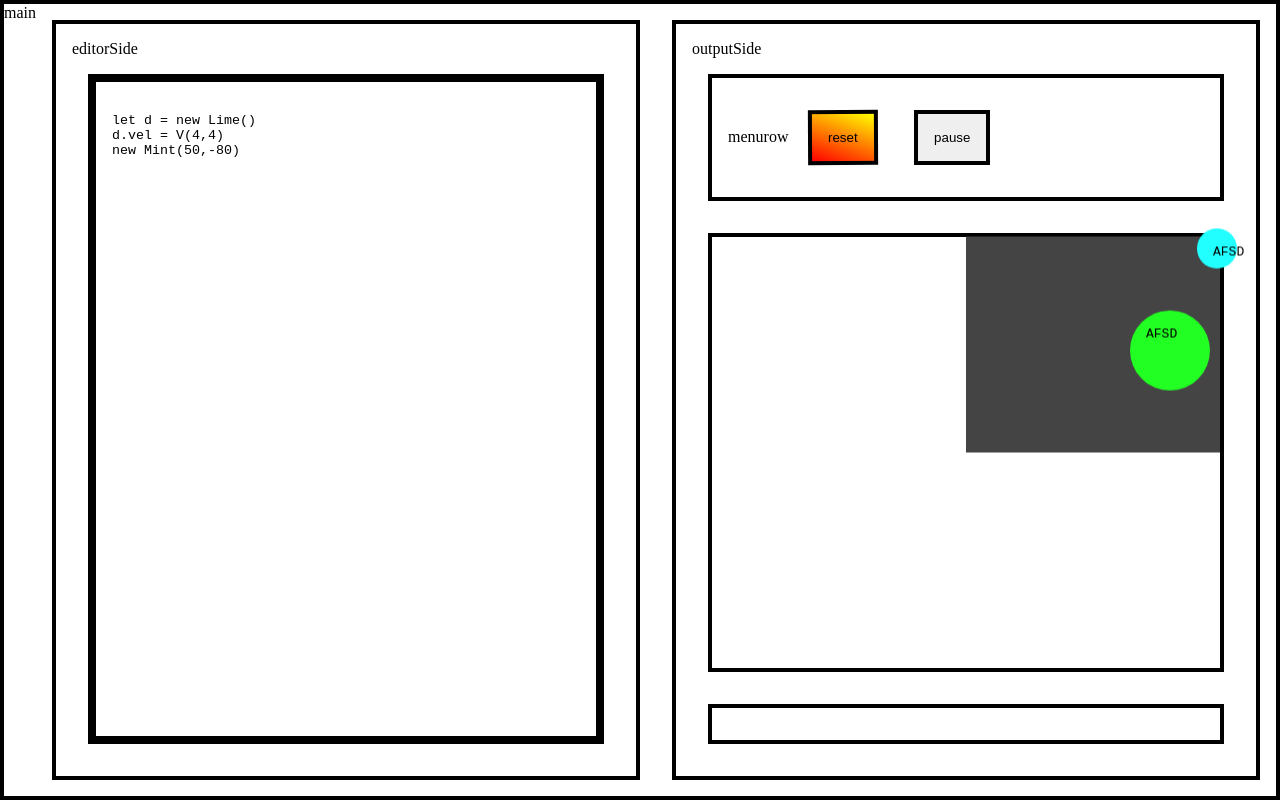
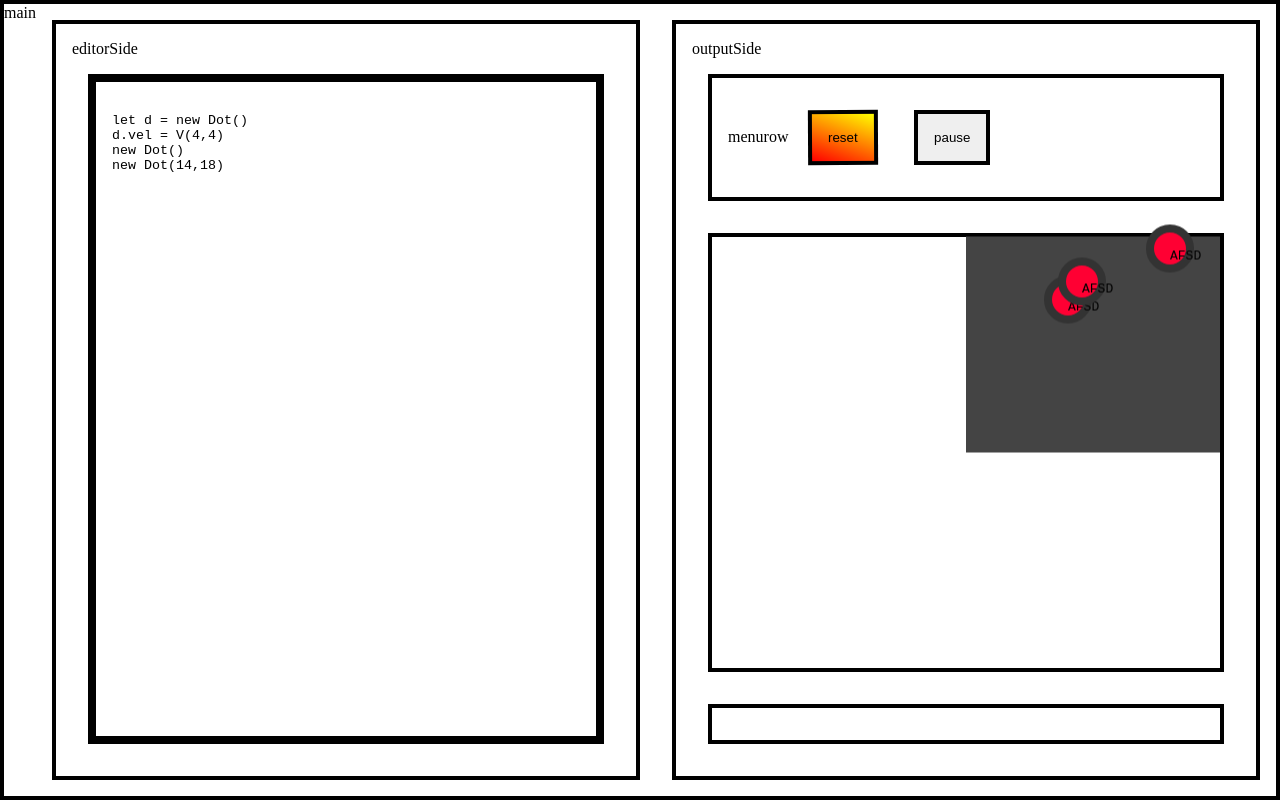
Before and after one commit to va9iff/Vibrant, a plain HTML site: page index.html in a window 1280 px wide. Drawn offline with Linux system fonts and the light colour scheme.

Commit message:
previous was good, but can't change colors in eval(). so we won't use .init() maybe use a .show() function and give positions here. but now, it works with static colors with class decleration

```diff
--- a/Dot.js
+++ b/Dot.js
@@ -3,8 +3,10 @@ var allDots = []
 
 class Dot{
   // color =  'hsl(306, 94%, 54%)'
-  color =  '#555'
-  radius = 40
+
+  static color = '#f03'
+
+  static radius = 40
 
   processFuns = []
 
@@ -12,23 +14,25 @@ class Dot{
 
   }
 
-  constructor(x,y){
-    // this.init(x, y)
-    this.args=[...arguments]
-    allDots.push(this)
+  colorAsFun(){
+    return '#f2f'
+    // return '#333'
   }
 
-  init(x, y){
+  constructor(x,y){
     this.pos = V(x,y)
     this.vel = V(2,3)
 
-
     this.visual()
-    this.color= this.color
-    this.radius = this.radius
+    this.color = this.constructor.color
+    // this.
 
     allDots.push(this)
     this.process=this.constructor.process
+  }
+
+  set color(newcolor){
+    this.vis.style.backgroundColor = newcolor
   }
 
   // defines how to look. it takes the node that which to add itself as argument
@@ -39,7 +43,8 @@ class Dot{
     vis.className = "Dot";
     vis.innerHTML = 'AFSD'
     // vis.style.left = '0px'
-    vis.style.backgroundColor = this.color
+    // vis.style.backgroundColor = this.color
+    // vis.style.backgroundColor = this.color
     vis.style.width = this.radius + 'px'
     vis.style.height = this.radius + 'px'
 
@@ -52,15 +57,6 @@ class Dot{
   remove(){
     allDots=allDots.filter((el)=>el!=this)
     this.vis.remove()
-  }
-
-  set color(ncolor){
-    this.vis.style.backgroundColor = ncolor
-  }
-
-  set radius(nradius){
-    this.vis.style.height = nradius + 'px'
-    this.vis.style.width = nradius + 'px'
   }
 
   // just add its velocity to position. the most basic physics simulation
--- a/app.js
+++ b/app.js
@@ -1,8 +1,8 @@
 editor.value = `
-let d = new Lime()
+let d = new Dot()
 d.vel = V(4,4)
-new Mint(50,-80)
-
+new Dot()
+new Dot(14,18)
 
 `
 
--- a/colors.js
+++ b/colors.js
@@ -19,8 +19,8 @@
 // }
 
 class Lime extends Dot{
-	color  = '#2f2'
-	radius = 80
+	static color  = '#2f2'
+	static radius = 80
 }
 
 class Mint extends Dot{
--- a/core.js
+++ b/core.js
@@ -3,11 +3,8 @@ var mainProcessId;
 var editor = document.querySelector("#editor");
 
 function startProcess() {
-	allDots.forEach((dot)=>dot.init(...dot.args))
-
 	let start = new Date().getTime();
 	mainProcess(start);
-
 
 	mainProcessId = setInterval(mainProcess, 200, start);
 }
--- a/style.css
+++ b/style.css
@@ -75,12 +75,13 @@ body {
 
 .Dot{
 	/*background-color: hsl(306, 94%, 54%);*/
-	background-color: #333;
+	/*background-color: #333;*/
 	border-radius: 50%;
 	/*height: 2rem;*/
 	height: 40px;
 	width: 40px;
 	border: none;
+	border: 8px solid #333;
 	transform: translate(-50%, -50%) scaleY(-1);
 	margin: 0;
 	transition: linear 180ms
```
Also changed, not shown: issues.txt (+0 -14 lines).
